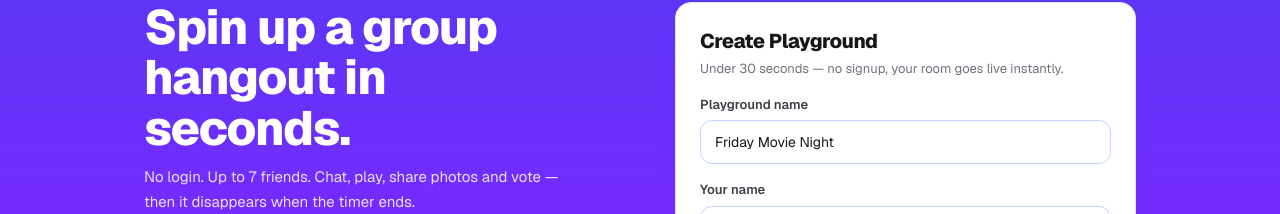
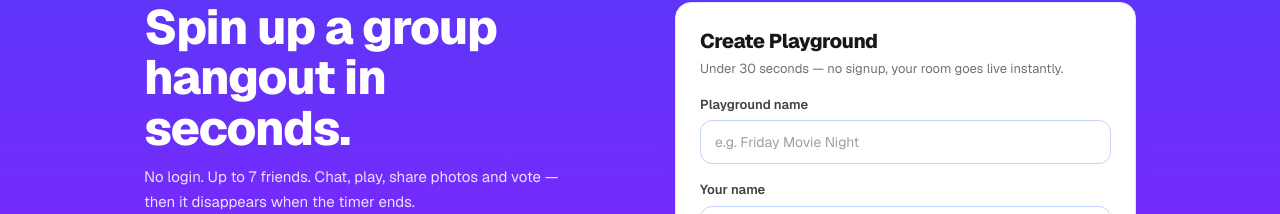
Before and after one commit to DeveloperAmitKumar/hangout, a Next.js app: page / in a window 1280 px wide. Shown: the part 126-340 px from the top of the page. Built offline with nearby package versions, Linux system fonts and the light colour scheme; no server answers.

Commit message:
Empty playground name by default

```diff
--- a/src/app/page.tsx
+++ b/src/app/page.tsx
@@ -45,7 +45,7 @@ export default function Home() {
   const router = useRouter();
   const { toast } = useToast();
   const { preview, file: avatarFile, onFile } = useLocalAvatar();
-  const [playground, setPlayground] = useState("Friday Movie Night");
+  const [playground, setPlayground] = useState("");
   const [host, setHost] = useState("");
   const [duration, setDuration] = useState(60);
   const [custom, setCustom] = useState("90");
```
